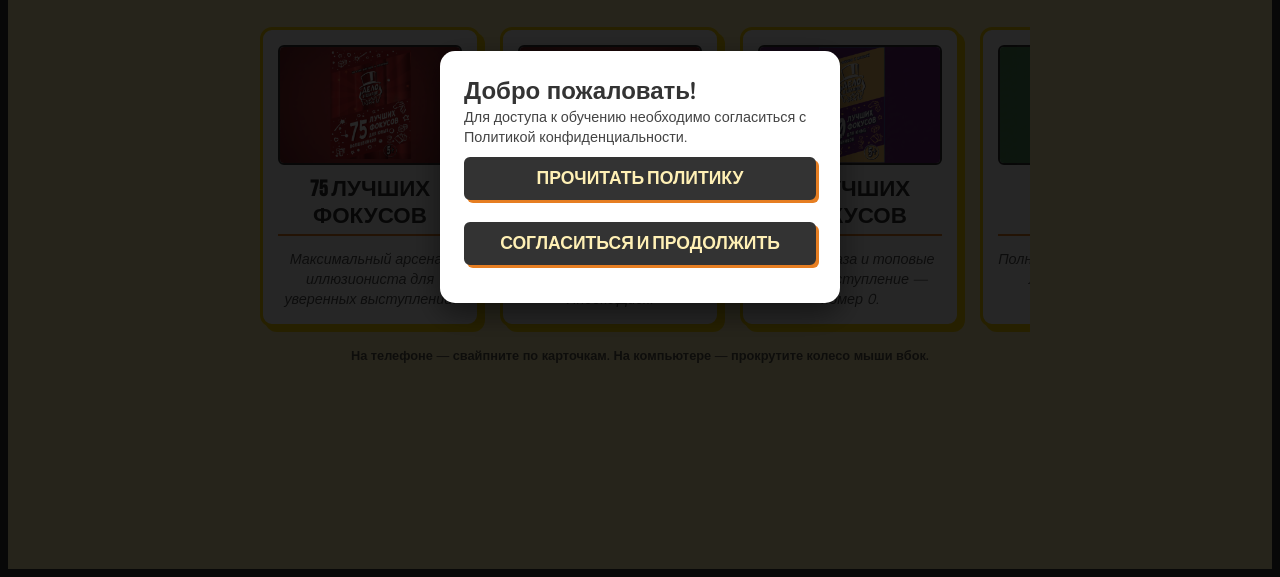
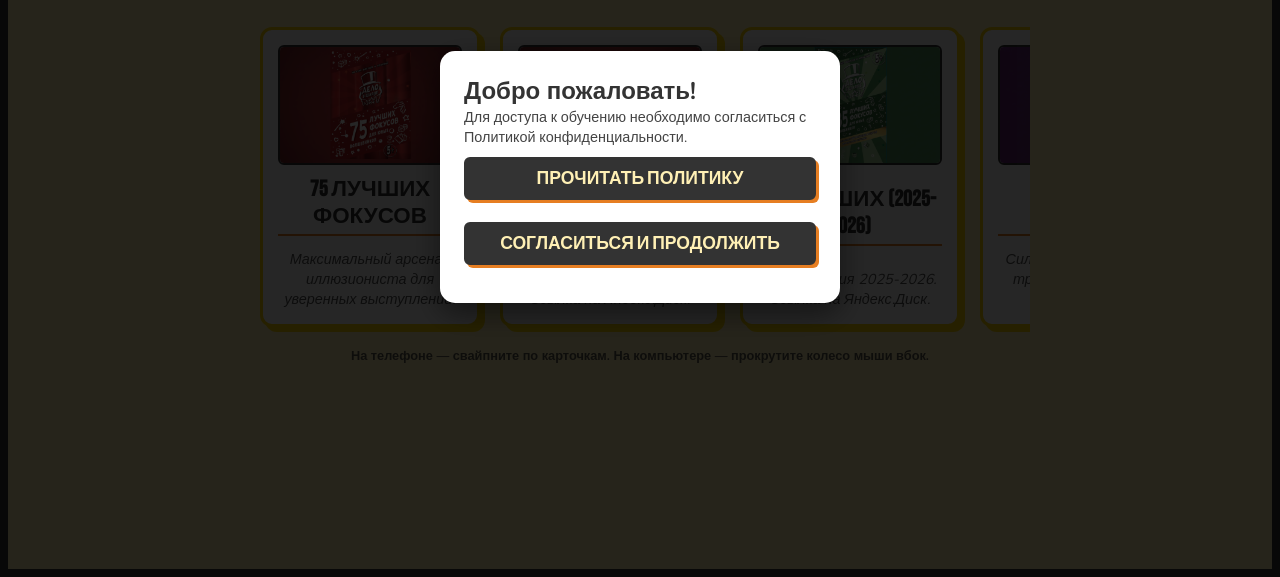
Before and after one commit to Anrash89/v-shlyape, a plain HTML site: page index.html in a window 1280 px wide. Shown: the part 223-800 px from the top of the page. Drawn offline with nearby package versions, Linux system fonts and the light colour scheme; grey boxes are pictures that could not be loaded.

Commit message:
Update index.html

```diff
--- a/index.html
+++ b/index.html
@@ -159,6 +159,7 @@
         .course-card:nth-child(7) { animation-delay: 0.6s; }
         .course-card:nth-child(8) { animation-delay: 0.7s; }
         .course-card:nth-child(9) { animation-delay: 0.8s; }
+        .course-card:nth-child(10) { animation-delay: 0.9s; }
 
         .course-card:hover {
             transform: translateY(-5px) scale(1.05);
@@ -466,8 +467,15 @@
                 <div class="course-card" data-id="set_75_new_link" data-type="big">
                     <img src="images/set1.png" alt="75 лучших фокусов 2025-2026" class="card-image">
                     <h3>75 ЛУЧШИХ (2025-2026)</h3>
-                    <p>Новая версия. Ссылка на Яндекс.Диск.</p>
+                    <p>Новая версия 2025-2026. Ссылка на Яндекс.Диск.</p>
                 </div>
+
+                <div class="course-card" data-id="set_35_new_link" data-type="big">
+                    <img src="images/set_new_35.png" alt="35 лучших фокусов 2025-2026" class="card-image">
+                    <h3>35 ЛУЧШИХ (2025-2026)</h3>
+                    <p>Новая версия 2025-2026. Ссылка на Яндекс.Диск.</p>
+                </div>
+
                 <div class="course-card" data-id="set_50" data-type="big">
                     <img src="images/set_new_50.png" alt="50 лучших фокусов" class="card-image">
                     <h3>50 ЛУЧШИХ ФОКУСОВ</h3>
@@ -945,7 +953,7 @@
         { name: 'Фокус с числовыми картами',                videoId: 'pKEQaU8CRxivmYiDPffRpM', imageUrl: `${IMAGE_BASE_URL}set_orange/04.webp`, duration: '' },
         { name: 'Фокус с кошельком с картами',              videoId: 'xwHAGkCjKxfqXENV8wXCYQ', imageUrl: `${IMAGE_BASE_URL}set_orange/05.webp`, duration: '' },
         { name: 'Фокус с кольцом и резинкой',               videoId: 'sKYxKRvA2dLnkUCPhUwvkH', imageUrl: `${IMAGE_BASE_URL}set_orange/06.webp`, duration: '' },
-        { name: 'Фокус с резинками №3',                      videoId: 'pVq4YJgTw7cqDxsRdZXtym', imageUrl: `${IMAGE_BASE_URL}set_orange/07.webp`, duration: '' }
+        { name: 'Фокус с резинками №3',                     videoId: 'pVq4YJgTw7cqDxsRdZXtym', imageUrl: `${IMAGE_BASE_URL}set_orange/07.webp`, duration: '' }
     ];
 
     // === 8. Набор "5 лучших фокусов" ===
@@ -1332,12 +1340,17 @@
             card.addEventListener('click', (e) => {
                 const courseId = e.currentTarget.getAttribute('data-id');
 
-                // --- НОВОЕ: ПРОВЕРКА ДЛЯ КАРТОЧКИ С ССЫЛКОЙ ---
+                // --- ЛОГИКА ДЛЯ 75 ЛУЧШИХ (НОВАЯ ВЕРСИЯ) ---
                 if (courseId === 'set_75_new_link') {
                     window.open('https://disk.yandex.ru/d/7GCK3lh-fGtkrg', '_blank');
-                    return; // Прекращаем выполнение, чтобы не открывать список уроков
+                    return;
                 }
-                // --- КОНЕЦ НОВОГО БЛОКА ---
+
+                // --- НОВОЕ: ЛОГИКА ДЛЯ 35 ЛУЧШИХ (НОВАЯ ВЕРСИЯ) ---
+                if (courseId === 'set_35_new_link') {
+                    window.open('https://disk.yandex.ru/d/0VVD1y_ZakwGpQ', '_blank');
+                    return;
+                }
 
                 showLessonList(courseId);
             });
```
